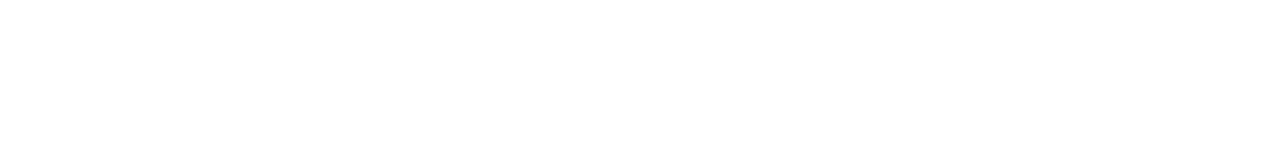
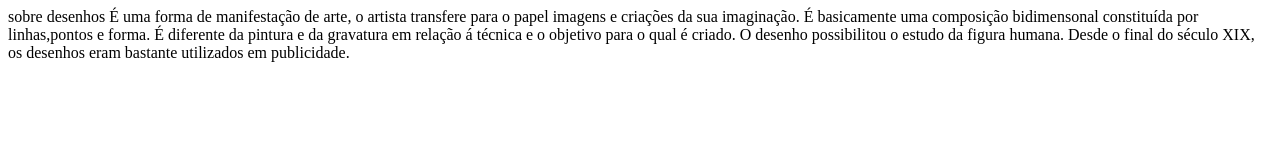
Before and after one commit to Palugan/palugan-html, a plain HTML site: page index.html in a window 1280 px wide. Drawn offline with Linux system fonts and the light colour scheme.

Commit message:
index.html

```diff
--- a/index.html
+++ b/index.html
@@ -6,6 +6,12 @@
     <title>Document</title>
 </head>
 <body>
+ sobre desenhos
 
+ É uma forma de manifestação de arte, o artista transfere para o papel imagens e criações da sua imaginação. É basicamente uma composição bidimensonal
+
+ constituída por linhas,pontos e forma. É diferente da pintura e da gravatura em relação á técnica e o objetivo para o qual é criado.
+
+ O desenho possibilitou o estudo da figura humana. Desde o final do século XIX, os desenhos eram bastante utilizados em publicidade.
 </body>
 </html>
```
